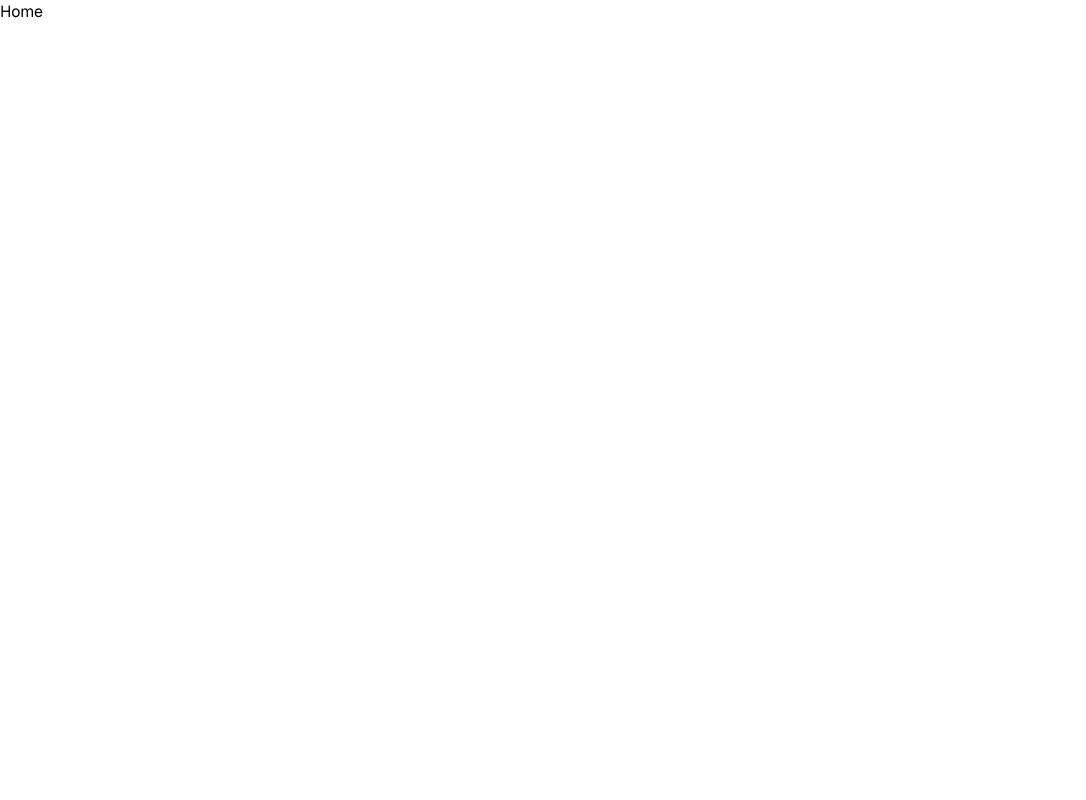
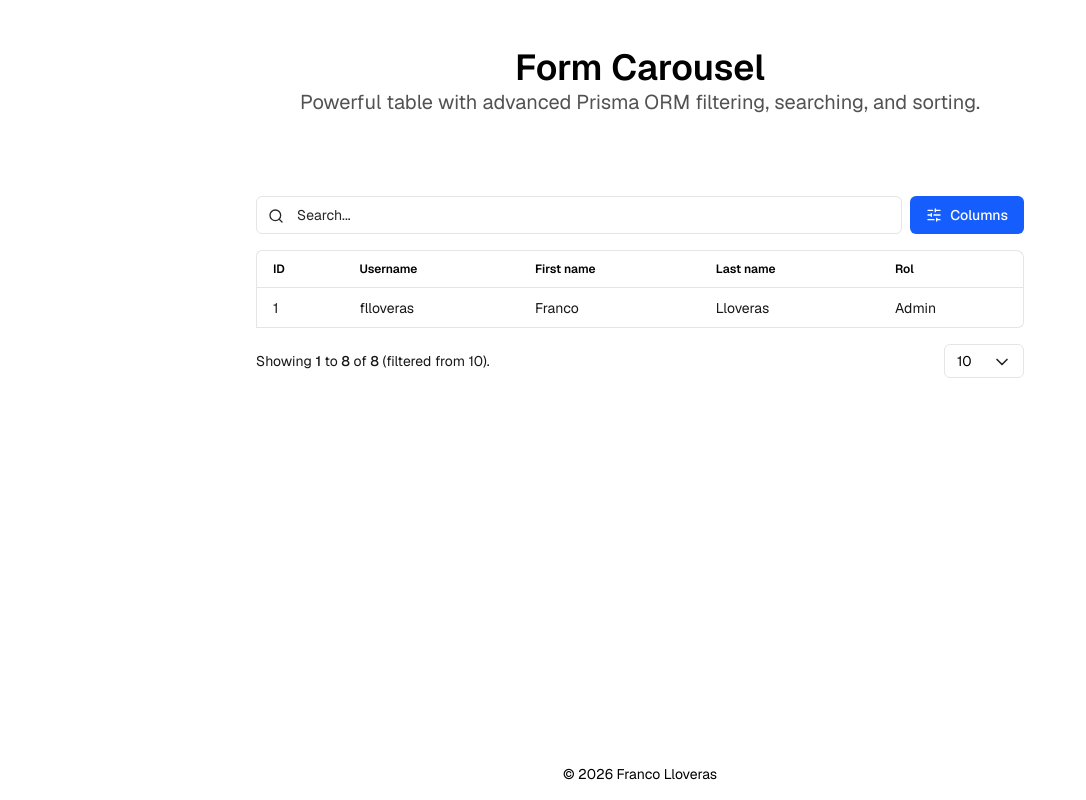
Before and after one commit to francolloveras/nextjs-table, a Next.js app: page / in a window 1280 px wide. Shown: the whole page, without its empty margins (0-1086 px from the left). Built offline with nearby package versions, Linux system fonts and the light colour scheme.

Commit message:
Add Demo Table component and update main page

```diff
--- a/src/app/page.tsx
+++ b/src/app/page.tsx
@@ -1,3 +1,16 @@
-export default function Home() {
-  return <div>Home</div>
+import DemoTable from '@/components/demo-table'
+import Footer from '@/components/footer'
+import Header from '@/components/header'
+import { PageSearchParams } from '@/lib/type'
+
+export default async function Home({ searchParams }: { searchParams: PageSearchParams }) {
+  return (
+    <div className="flex h-screen flex-col items-center justify-center gap-y-20 pt-12 pb-4">
+      <Header />
+      <div className="flex-1 max-w-3xl w-full">
+        <DemoTable searchParams={searchParams} />
+      </div>
+      <Footer />
+    </div>
+  )
 }
--- /dev/null
+++ b/src/components/demo-table.tsx
@@ -0,0 +1,68 @@
+import { PageSearchParams } from '@/lib/type'
+import Table from '@/ui/table'
+import { TableColumn } from '@/ui/table/type'
+
+const TABLE_ID = 'demo-table'
+
+export default async function DemoTable({ searchParams }: { searchParams: PageSearchParams }) {
+  const awaitedSearchParams = await searchParams
+
+  const columns: TableColumn<Data, { orderBy: object; where: object }>[] = [
+    {
+      name: 'id',
+      label: 'ID',
+      render: ({ id }) => id,
+    },
+    {
+      name: 'username',
+      label: 'Username',
+      render: ({ username }) => username,
+    },
+    {
+      name: 'first-name',
+      label: 'First name',
+      render: ({ firstName }) => firstName,
+    },
+    {
+      name: 'last-name',
+      label: 'Last name',
+      render: ({ lastName }) => lastName,
+    },
+    {
+      name: 'rol',
+      label: 'Rol',
+      render: ({ rol }) => rol,
+    },
+  ]
+
+  const data: Data[] = [
+    {
+      id: 1,
+      username: 'flloveras',
+      firstName: 'Franco',
+      lastName: 'Lloveras',
+      rol: 'Admin',
+    },
+  ]
+  const dataCount = 8
+  const totalCount = 10
+
+  return (
+    <Table
+      id={TABLE_ID}
+      columns={columns}
+      data={data}
+      dataCount={dataCount}
+      totalCount={totalCount}
+      searchParams={awaitedSearchParams}
+    />
+  )
+}
+
+interface Data {
+  id: number
+  username: string
+  firstName: string
+  lastName: string
+  rol: string
+}
```
